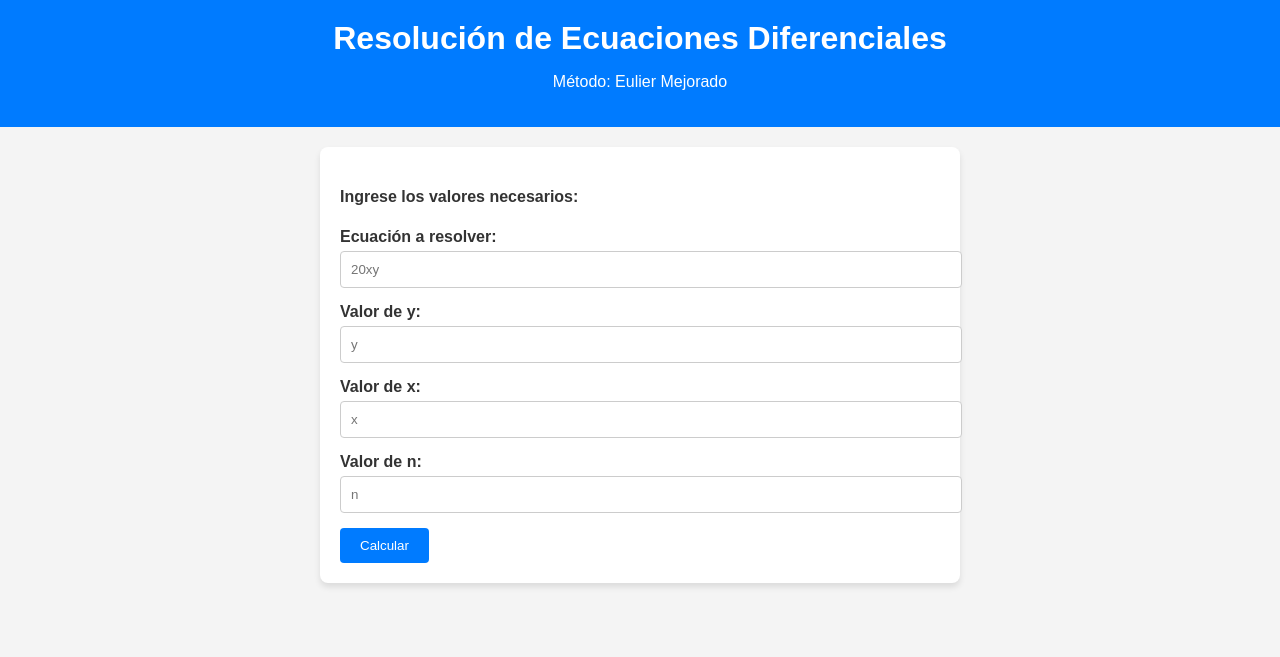
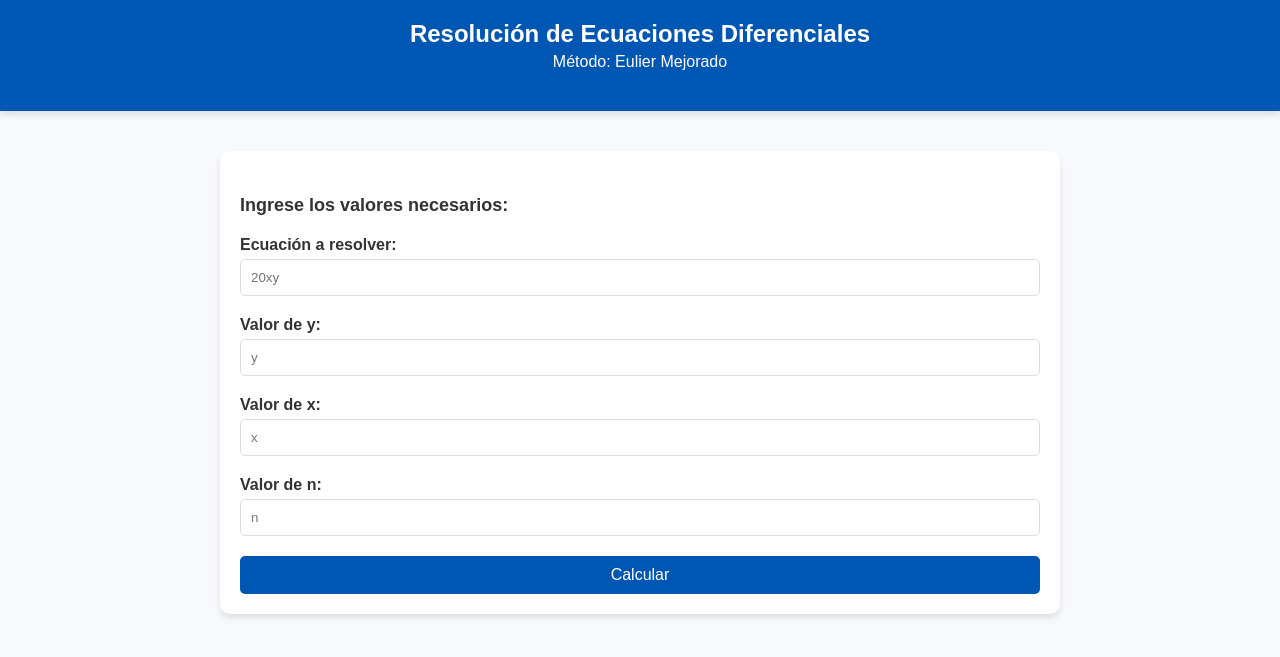
Before and after one commit to Gatito027/EulierMejorado, a Flask app: page / in a window 1280 px wide. Shown: the top 657 px of the page. Run offline with Flask 3, Linux system fonts and the light colour scheme.

Commit message:
Intento 1

```diff
--- a/app.py
+++ b/app.py
@@ -1,4 +1,4 @@
-from flask import Flask, render_template
+from flask import Flask, render_template, request, jsonify
 
 app = Flask(__name__)
 
@@ -6,5 +6,45 @@ app = Flask(__name__)
 def home():
     return render_template("views/index.html")
 
+@app.route("/calcular", methods=["POST"])
+def calcular():
+    # Obtener datos enviados en el cuerpo de la solicitud
+    datos = request.get_json()
+    _ecuacion = datos.get("Ecuacion")
+    _y = datos.get("valorY")
+    _x = datos.get("valorX")
+    _n = datos.get("valorN")
+    # Validar que los datos existan
+    if not datos:
+        return jsonify({"error": "No se enviaron parámetros"}), 400
+    # Ejemplo: Retornar los mismos datos en formato JSON
+    convertido= obtenerNumeros(_ecuacion)
+    tipo = clasificarEcuacion(_ecuacion)
+    return jsonify({
+        "Void":tipo
+    })
+
+def obtenerNumeros(_ecuacion):
+    # Usamos una comprensión de lista para filtrar solo los dígitos
+    numeros = ''.join([caracter for caracter in _ecuacion if caracter.isdigit()])
+    return numeros
+
+def clasificarEcuacion(ecuacion):
+    # Verificar si la ecuación contiene variables 'x' y 'y'
+    if "x" in ecuacion and "y" in ecuacion:
+        # Verificar si la ecuación incluye multiplicaciones simples (linealidad)
+        if "*" not in ecuacion and "^" not in ecuacion:
+            return "lineal"
+        # Si hay multiplicación y otros términos complejos, es no lineal
+        elif "*" in ecuacion or "^" in ecuacion:
+            return "no lineal"
+        else:
+            return "desconocida"
+    else:
+        # Si no contiene las variables necesarias, es desconocida
+        return "desconocida"
+
+
+
 if __name__ == "__main__":
     app.run(debug=True)
--- a/static/styles/index.css
+++ b/static/styles/index.css
@@ -1,49 +1,63 @@
 body {
     font-family: Arial, sans-serif;
-    background-color: #f4f4f4;
+    background-color: #f7f9fc;
     color: #333;
     margin: 0;
     padding: 0;
 }
 header {
-    background-color: #007BFF;
-    color: white;
+    background-color: #0056b3;
+    color: #fff;
+    text-align: center;
+    padding: 20px 0;
+    box-shadow: 0 4px 6px rgba(0, 0, 0, 0.1);
+}
+main.container {
+    max-width: 800px;
+    margin: 40px auto;
+    background: #fff;
     padding: 20px;
-    text-align: center;
+    border-radius: 10px;
+    box-shadow: 0 4px 6px rgba(0, 0, 0, 0.1);
 }
 h1 {
     margin: 0;
+    font-size: 24px;
 }
-.container {
-    max-width: 600px;
-    margin: 20px auto;
-    background: white;
-    padding: 20px;
-    border-radius: 8px;
-    box-shadow: 0 4px 6px rgba(0,0,0,0.1);
+p {
+    margin: 5px 0 20px;
+}
+h4 {
+    font-size: 18px;
+    margin-bottom: 20px;
 }
 .form-group {
-    margin-bottom: 15px;
+    margin-bottom: 20px;
 }
 label {
     display: block;
     font-weight: bold;
     margin-bottom: 5px;
 }
-input[type="text"] {
+input[type="text"], input[type="number"] {
     width: 100%;
     padding: 10px;
-    border: 1px solid #ccc;
-    border-radius: 4px;
+    border: 1px solid #ddd;
+    border-radius: 5px;
+    box-sizing: border-box;
 }
 button {
-    background-color: #007BFF;
-    color: white;
+    display: block;
+    width: 100%;
+    padding: 10px;
+    background-color: #0056b3;
+    color: #fff;
+    font-size: 16px;
     border: none;
-    padding: 10px 20px;
-    border-radius: 4px;
+    border-radius: 5px;
     cursor: pointer;
+    transition: background-color 0.3s ease;
 }
 button:hover {
-    background-color: #0056b3;
+    background-color: #004094;
 }
--- a/templates/views/index.html
+++ b/templates/views/index.html
@@ -20,15 +20,15 @@
             </div>
             <div class="form-group">
                 <label for="valorY">Valor de y:</label>
-                <input type="text" name="valorY" id="valorY" placeholder="y" required>
+                <input type="number" name="valorY" id="valorY" placeholder="y" required>
             </div>
             <div class="form-group">
                 <label for="valorX">Valor de x:</label>
-                <input type="text" name="valorX" id="valorX" placeholder="x" required>
+                <input type="number" name="valorX" id="valorX" placeholder="x" required>
             </div>
             <div class="form-group">
                 <label for="valorN">Valor de n:</label>
-                <input type="text" name="valorN" id="valorN" placeholder="n" required>
+                <input type="number" name="valorN" id="valorN" placeholder="n" required>
             </div>
             <button type="submit">Calcular</button>
         </form>
```
